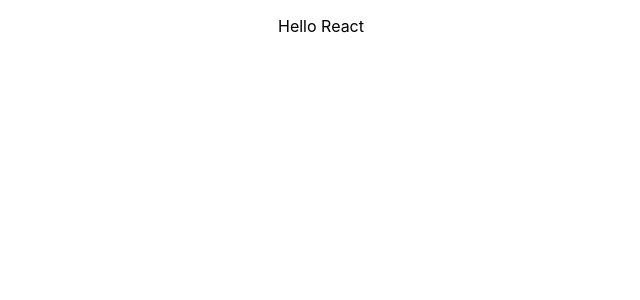
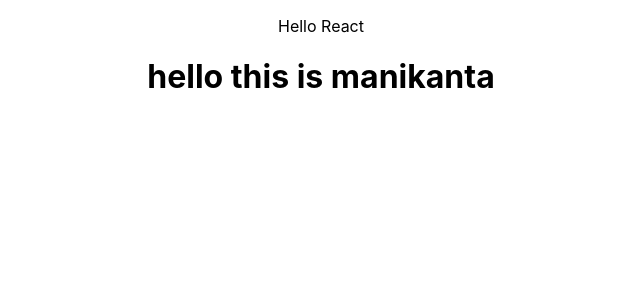
Before and after one commit to Luckymani/sruthi-botique, a React (Create React App) app in the folder sruthi-botique-frontend/: page / in a window 1280 px wide. Shown: the top 300 px of the page, without its empty margins (319-959 px from the left). Built offline with nearby package versions, Linux system fonts and the light colour scheme.

Commit message:
App.js
change to check collabration

```diff
--- a/sruthi-botique-frontend/src/App.js
+++ b/sruthi-botique-frontend/src/App.js
@@ -5,6 +5,8 @@ function App() {
 	return (
 		<div className="App">
 			<p>Hello React</p>
+
+			<h1>hello this is manikanta</h1>
 		</div>
 	);
 }
```
